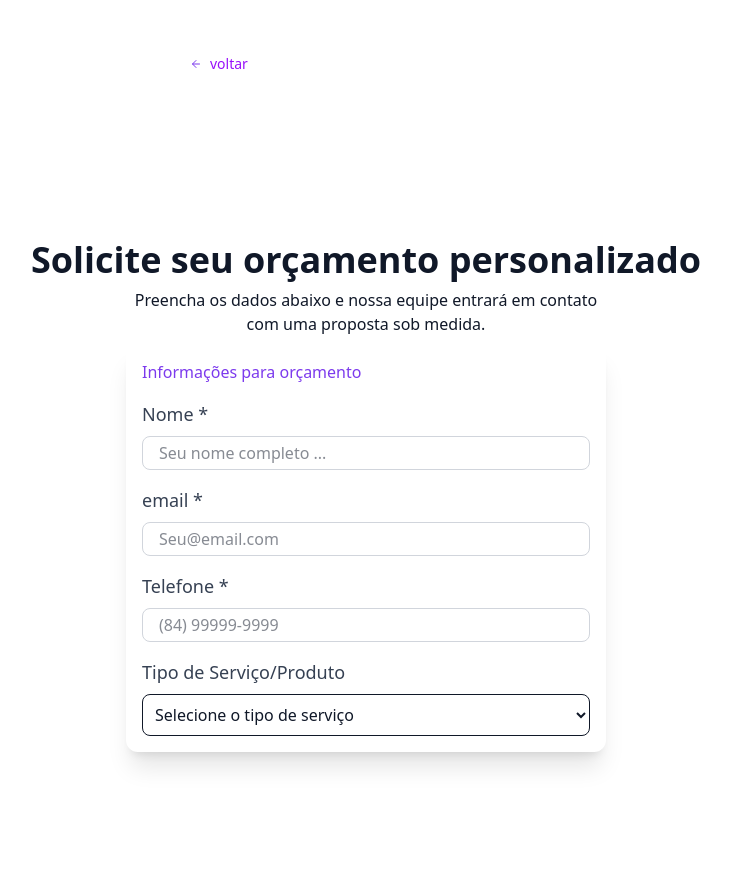
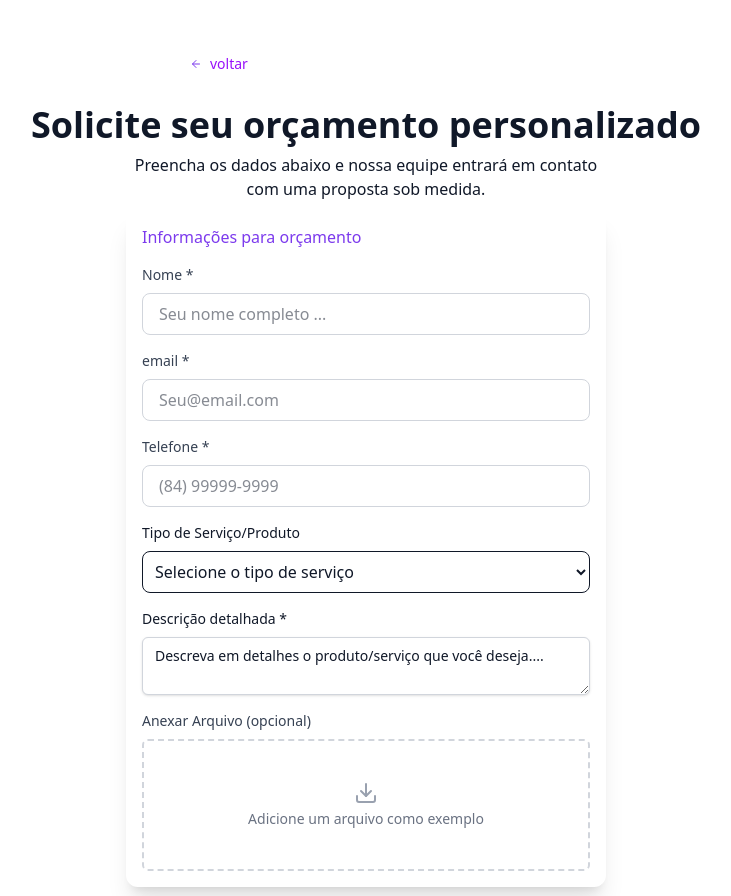
Before and after one commit to Freitas024/Budgy, a Next.js app: page /forms in a window 1280 px wide. Shown: the whole page, without its empty margins (274-1005 px from the left). Built offline with nearby package versions, Linux system fonts and the light colour scheme.

Commit message:
feat: criando inputs re-utilizaveis.

```diff
--- a/src/app/(auth)/forms/page.tsx
+++ b/src/app/(auth)/forms/page.tsx
@@ -2,6 +2,8 @@
 
 import Input from "@/components/formField/FormField";
 import InputSelect from "@/components/inputSelect/InputSelect";
+import TextArea from "@/components/textArea/TextArea";
+import { Download } from 'lucide-react';
 
 export default function Home() {
   return (
@@ -42,6 +44,19 @@ export default function Home() {
           textOption4="Marketing Digital"
           textOption5="Outros"
         />
+        <TextArea
+          textLabel="Descrição detalhada *"
+          textArea="Descreva em detalhes o produto/serviço que você deseja...."
+          placeholder="Descrição do produto/serviço"
+          name="descricao"
+          id="descricao"
+        />
+        <Input
+          textLabel="Anexar Arquivo (opcional)"
+          type="file"
+          placeholder="Adicione um arquivo como exemplo"
+          icon={<Download size={24}/>}
+        />
       </form>
     </main>
   );
--- a/src/components/formField/FormField.tsx
+++ b/src/components/formField/FormField.tsx
@@ -1,8 +1,72 @@
-export default function FormField({textLabel, type, placeholder}:{textLabel: string, type: string, placeholder: string}){
-  return(
-    <main>
-      <label className="block text-lg font-medium text-gray-700 mb-2">{textLabel}</label>
-      <input className="w-full px-4 py-1 border border-gray-300 rounded-lg focus:outline-none focus:ring-2 focus:ring-purple-500 focus:border-transparent" type={type} placeholder={placeholder}/>
-    </main>
-  )
+import React from "react";
+
+export default function FormField({
+  textLabel,
+  type,
+  placeholder,
+  className,
+  icon,
+}: {
+  textLabel: string;
+  type: string;
+  placeholder: string;
+  className?: string;
+  icon?: React.ReactNode;
+}) {
+  const inputId = React.useId();
+
+  if (type === "file") {
+    return (
+      <div className="w-full">
+        <label
+          htmlFor={inputId}
+          className="block text-sm font-medium text-gray-700 mb-2"
+        >
+          {textLabel}
+        </label>
+        <label
+          htmlFor={inputId}
+          className={
+            className ||
+            "mt-1 flex justify-center items-center w-full px-6 py-10 border-2 border-gray-300 border-dashed rounded-md cursor-pointer hover:border-purple-500"
+          }
+        >
+          <div className="space-y-1 text-center">
+            <div className="flex justify-center text-gray-400">{icon}</div>
+            <p className="text-sm text-gray-500">{placeholder}</p>
+          </div>
+          <input id={inputId} name={inputId} type="file" className="hidden" />
+        </label>
+      </div>
+    );
+  }
+
+  return (
+    <div className="w-full">
+      <label
+        htmlFor={inputId}
+        className="block text-sm font-medium text-gray-700 mb-2"
+      >
+        {textLabel}
+      </label>
+      <div className="relative">
+        {icon && (
+          <div className="absolute inset-y-0 left-0 pl-3 flex items-center pointer-events-none">
+            <span className="text-gray-400">{icon}</span>
+          </div>
+        )}
+        <input
+          id={inputId}
+          type={type}
+          placeholder={placeholder}
+          className={
+            className ||
+            `w-full px-4 py-2 border border-gray-300 rounded-lg focus:outline-none focus:ring-2 focus:ring-purple-500 focus:border-transparent ${
+              icon ? "pl-10" : ""
+            }`
+          }
+        />
+      </div>
+    </div>
+  );
 }
--- a/src/components/inputSelect/InputSelect.tsx
+++ b/src/components/inputSelect/InputSelect.tsx
@@ -24,7 +24,7 @@ export default function InputSelect({
 }) {
   return (
     <main >
-      <label className="block text-lg font-medium text-gray-700 mb-2">{textLabel}</label>
+      <label className="block text-sm font-medium text-[var(--foreground)] mb-2">{textLabel}</label>
       <select className="w-full p-2 border rounded-lg" id={textId} name={textName} required>
         <option value={optionTextValue} disabled selected>
           {textOption}
--- /dev/null
+++ b/src/components/textArea/TextArea.tsx
@@ -0,0 +1,29 @@
+export default function TextArea({
+  textLabel,
+  textArea,
+  placeholder,
+  name,
+  id,
+}: {
+  textLabel: string;
+  textArea: string;
+  placeholder: string;
+  name: string;
+  id: string;
+}) {
+  return (
+    <main>
+      <label className="block text-sm font-medium text-[var(--foreground)] mb-2">
+        {textLabel}
+      </label>
+      <textarea
+        className="mt-1 block w-full px-3 py-2 bg-white border border-gray-300 rounded-md shadow-sm focus:outline-none focus:ring-purple-500 focus:border-purple-500 sm:text-sm resize-y"
+        placeholder={placeholder}
+        name={name}
+        id={id}
+      >
+        {textArea}
+      </textarea>
+    </main>
+  );
+}
```
